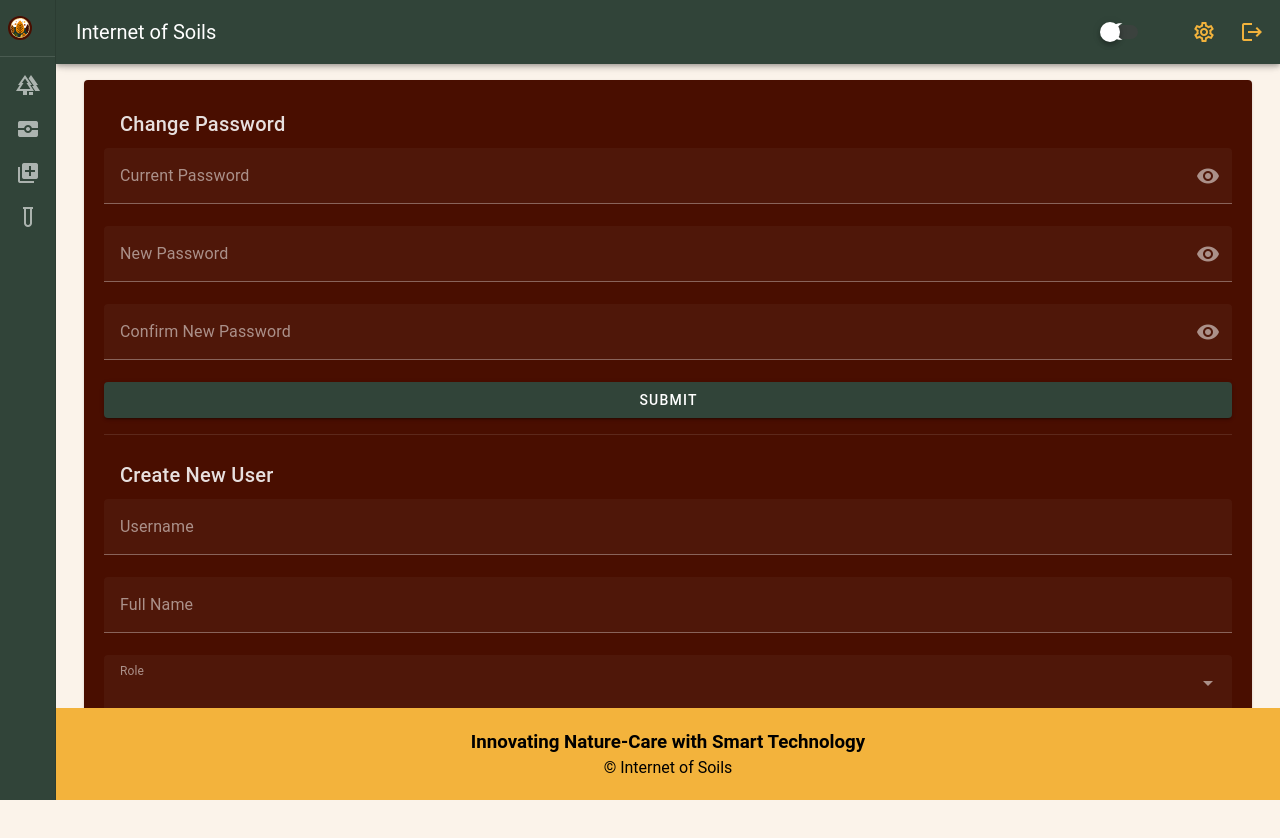
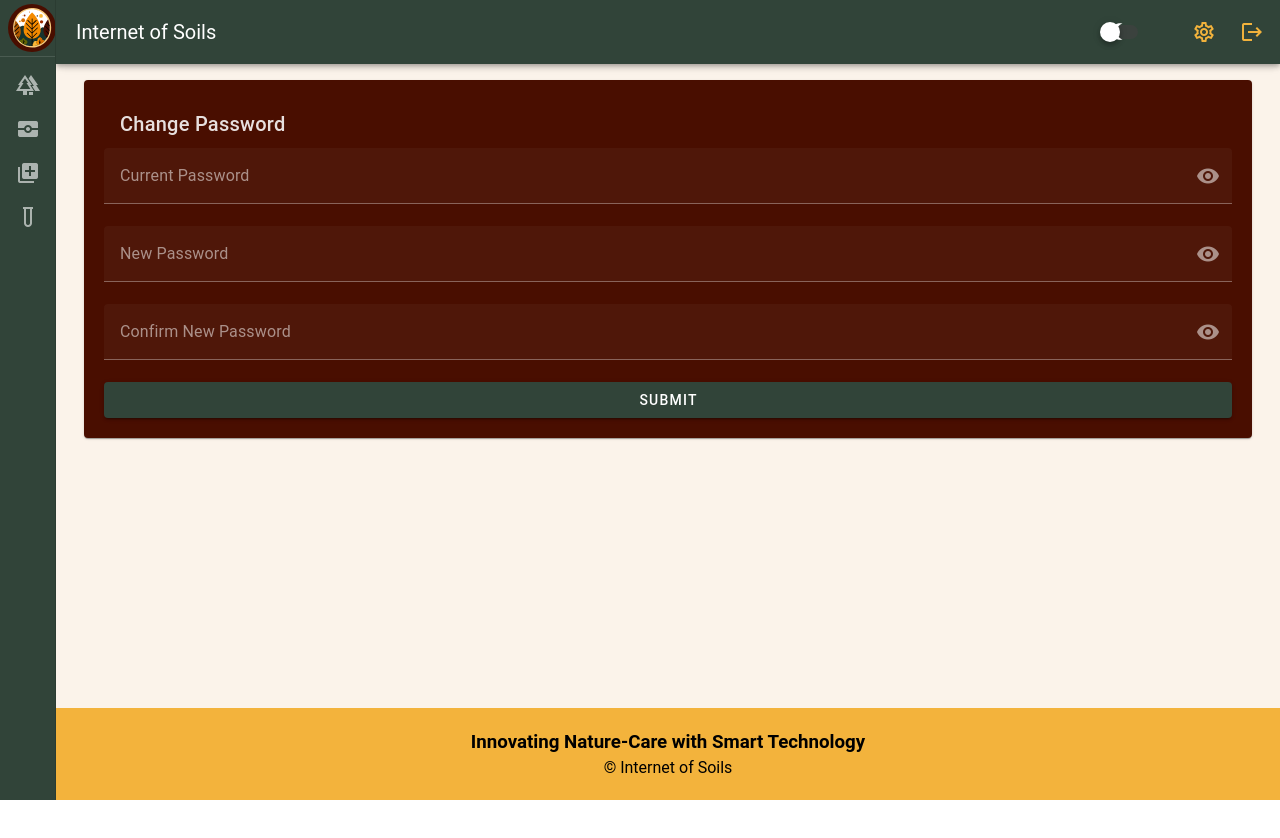
Before and after one commit to enricocirignaco/infrastructureforsensormanagment, a Vue app in the folder src/webapp-frontend/app/: page /settings in a window 1280 px wide. Shown: the top 838 px of the page. After the commit the page ends 800 px from the top, so only its background shows below. Built offline with nearby package versions, Linux system fonts and the light colour scheme; sample sign-in values are in the browser's storage.

Commit message:
settings implemented

```diff
--- a/src/webapp-frontend/app/src/views/MainLayout.vue
+++ b/src/webapp-frontend/app/src/views/MainLayout.vue
@@ -2,41 +2,40 @@
   <v-app>
     <!-- Sidebar (Rail Variant) -->
     <v-navigation-drawer
-      :rail="rail"
-      permanent
-      color="primary"
-    >
+    :rail="rail"
+    permanent color="primary">
       <v-list-item
-        prepend-avatar="/images/logo.svg"
-        title="John Leider"
-        nav
-        style="cursor: pointer;"
-        @click="rail = !rail"
-
+      nav
+      style="cursor: pointer;"
+      @click="rail = !rail"
+      :title="authStore.getUser.full_name"
       >
-        <!-- collapse button -->
-        <template v-slot:append>
-          <v-btn
-            icon="mdi-chevron-left"
-            variant="text"
-          ></v-btn>
+        <template #prepend>
+          <v-avatar size="48">
+            <v-img src="/images/logo.svg" />
+          </v-avatar>
         </template>
       </v-list-item>
 
       <v-divider></v-divider>
 
       <v-list density="compact" nav>
-        <v-list-item prepend-icon="mdi-forest-outline" title="Projects" value="projects" @click="router.push('/projects')"></v-list-item>
-        <v-list-item prepend-icon="mdi-passport-biometric" title="Sensor Nodes" value="sensorNodes" @click="router.push('/sensor-nodes')"></v-list-item>
-        <v-list-item prepend-icon="mdi-plus-box-multiple" title="Node Templates" value="nodeTemplates" @click="router.push('/node-templates')"></v-list-item>
-        <v-list-item prepend-icon="mdi-test-tube-empty" title="Sensors" value="sensors" @click="router.push('/snesors')"></v-list-item>
+        <v-list-item prepend-icon="mdi-forest-outline" title="Projects" value="projects"
+          @click="router.push('/projects')"></v-list-item>
+        <v-list-item prepend-icon="mdi-passport-biometric" title="Sensor Nodes" value="sensorNodes"
+          @click="router.push('/sensor-nodes')"></v-list-item>
+        <v-list-item prepend-icon="mdi-plus-box-multiple" title="Node Templates" value="nodeTemplates"
+          @click="router.push('/node-templates')"></v-list-item>
+        <v-list-item prepend-icon="mdi-test-tube-empty" title="Sensors" value="sensors"
+          @click="router.push('/snesors')"></v-list-item>
       </v-list>
     </v-navigation-drawer>
 
     <!-- Header (Navbar) -->
     <v-app-bar app color="primary">
 
-      <v-toolbar-title style="cursor: pointer;" @click="router.push('/')">{{ textStore.applicationName }}</v-toolbar-title>
+      <v-toolbar-title style="cursor: pointer;" @click="router.push('/')">{{ textStore.applicationName
+        }}</v-toolbar-title>
       <v-spacer></v-spacer>
 
       <!-- Custom Dark Mode Toggle -->
@@ -79,11 +78,12 @@
 
 const textStore = useTextStore()
 const rail = ref(true)
+const authStore = useAuthStore()
 
 // Logout Functionality
 const logout = () => {
   // Remove user session and redirect to login page
-  const authStore = useAuthStore()
+  console.log(authStore.getUser)
   authStore.clearToken()
   router.push('/login')
 }
--- a/src/webapp-frontend/app/src/views/SettingsView.vue
+++ b/src/webapp-frontend/app/src/views/SettingsView.vue
@@ -4,90 +4,75 @@
 
         <!-- Password Change Form -->
         <v-form ref="passwordForm" @submit.prevent="submitPasswordForm">
-            <v-text-field
-                v-model="currentPassword"
-                :type="showCurrentPassword ? 'text' : 'password'"
-                label="Current Password"
-                :append-inner-icon="showCurrentPassword ? 'mdi-eye-off' : 'mdi-eye'"
-                @click:append-inner="showCurrentPassword = !showCurrentPassword"
-                autocomplete="current-password"
-                required
-                :rules="[v => !!v || 'Password is required']"
-              />
+            <!-- Needed for autofill functionality -->
+            <input type="text" name="username" autocomplete="username" hidden />
+            <v-text-field v-model="currentPassword" :type="showCurrentPassword ? 'text' : 'password'"
+                label="Current Password" :append-inner-icon="showCurrentPassword ? 'mdi-eye-off' : 'mdi-eye'"
+                @click:append-inner="showCurrentPassword = !showCurrentPassword" autocomplete="current-password"
+                required :rules="[v => !!v || 'Password is required']" />
 
-            <v-text-field
-                v-model="newPassword"
-                :type="showNewPassword ? 'text' : 'password'"
-                label="New Password"
+            <v-text-field v-model="newPassword" :type="showNewPassword ? 'text' : 'password'" label="New Password"
                 :append-inner-icon="showNewPassword ? 'mdi-eye-off' : 'mdi-eye'"
-                @click:append-inner="showNewPassword = !showNewPassword"
-                autocomplete="new-password"
-                required
-                :rules="[v => !!v || 'New Password is required']"
-            />
+                @click:append-inner="showNewPassword = !showNewPassword" autocomplete="new-password" required
+                :rules="[v => !!v || 'New Password is required']" />
 
-            <v-text-field
-                v-model="confirmPassword"
-                :type="showConfirmPassword ? 'text' : 'password'"
-                label="Confirm New Password"
-                :append-inner-icon="showConfirmPassword ? 'mdi-eye-off' : 'mdi-eye'"
-                @click:append-inner="showConfirmPassword = !showConfirmPassword"
-                autocomplete="new-password"
-                required
+            <v-text-field v-model="confirmPassword" :type="showConfirmPassword ? 'text' : 'password'"
+                label="Confirm New Password" :append-inner-icon="showConfirmPassword ? 'mdi-eye-off' : 'mdi-eye'"
+                @click:append-inner="showConfirmPassword = !showConfirmPassword" autocomplete="new-password" required
                 :rules="[
                     v => !!v || 'Confirm Password is required',
                     v => v === newPassword || 'Passwords must match'
-                ]"
-
-            />
-
+]" />
             <v-btn type="submit" color="primary">Submit</v-btn>
         </v-form>
 
         <!-- Error Messages -->
         <v-alert v-if="errorMessage" type="error" class="mt-4">{{ errorMessage }}</v-alert>
         <v-alert v-if="successMessage" type="success" class="mt-4">{{ successMessage }}</v-alert>
+    </v-card>
+    <v-container v-if="authStore.getUser.role === 'Admin'">
+        <v-divider class="my-4"></v-divider>
+        <!-- Admin Only Section -->
+        <v-card-title>Admin Section</v-card-title>
+        <v-divider class="my-4"></v-divider>
 
-        <!-- New User Section (Visible for Admins only) -->
-        <v-divider class="my-4"></v-divider>
-        <v-card-title>Create New User</v-card-title>
+        <v-card>
+            <v-card-title>Create New User</v-card-title>
+            <!-- Create new user -->
+            <v-card>
+                <v-card-title>Create New User</v-card-title>
+                <v-form @submit.prevent="createNewUser">
 
-        <v-form @submit.prevent="createNewUser">
-            <v-text-field
-                v-model="newUser.username"
-                label="Username"
-                required
-            />
-            <v-text-field
-                v-model="newUser.fullname"
-                label="Full Name"
-                required
-            />
-            <v-select
-                v-model="newUser.role"
-                :items="roles"
-                label="Role"
-                required
-            />
+                    <v-text-field v-model="newUser.email" type="email" label="Email" required
+                        :rules="[v => !!v || 'Email address is required']" />
+                    <v-text-field v-model="newUser.fullname" label="Full Name" required
+                        :rules="[v => !!v || 'Full name is required']" />
+                    <v-select v-model="newUser.role" :items="roles" label="Role"
+                        :rules="[v => !!v || 'User role is required']" required />
 
-            <!-- Submit Button to create a new user -->
-            <v-btn type="submit" color="primary">Create User</v-btn>
-        </v-form>
+                    <v-btn type="submit" color="primary">Create User</v-btn>
+                </v-form>
 
-        <!-- Display the randomly generated password for the new user -->
-        <v-alert v-if="generatedPassword" type="info" class="mt-4">
-            Generated Password: {{ generatedPassword }}
-            <v-btn icon @click="copyPassword" class="ml-2">
-                <v-icon>mdi-content-copy</v-icon>
-            </v-btn>
-        </v-alert>
-    </v-card>
+                <v-alert v-if="adminSuccessMessage" type="info" class="mt-4">
+                    <span>{{adminSuccessMessage}}<br>Generated Password: {{ generatedPassword }}</span>
+                    <v-icon class="ml-2 cursor-pointer" size="18" @click="copyPassword">
+                        mdi-content-copy
+                    </v-icon>
+                    <span v-if="passwordCopied" class="ml-2"><br>Password Copied Successfully!</span>
+
+                </v-alert>
+                <v-alert v-if="adminErrorMessage" type="error" class="mt-4">{{ adminErrorMessage }}</v-alert>
+
+            </v-card>
+        </v-card>
+    </v-container>
 </template>
 
 <script setup>
 import { ref } from 'vue'
 import userService from '@/services/userService'
 import { useAuthStore } from '@/stores/authStore'
+import utils from '@/utils/utils'
 // State for password change
 const currentPassword = ref('')
 const newPassword = ref('')
@@ -101,23 +86,26 @@
 const authStore = useAuthStore()
 // State for creating a new user (visible only for admins)
 const newUser = ref({
-  username: '',
+    email: '',
   fullname: '',
   role: ''
 })
 
-const roles = ['Admin', 'User'] // Example roles for user creation
+const roles = ['Admin', 'Researcher', 'Technician'] // Example roles for user creation
 const generatedPassword = ref('')
+const passwordCopied = ref(false)
+const adminSuccessMessage = ref('')
+const adminErrorMessage = ref('')
+
 
 // Handle form submission for personal password change
 const submitPasswordForm = () => {
     // Validate the password change form
     if (currentPassword.value && newPassword.value && newPassword.value === confirmPassword.value) {
         // Update Password
-        userService.patchUserPassword(authStore.getUserId(), currentPassword.value, newPassword.value)
+        userService.patchUserPassword(authStore.getUser().uuid, currentPassword.value, newPassword.value)
             .then((token) => {
                 authStore.setToken(token)
-                console.log(userService.getUser(authStore.getUserId()))
                 successMessage.value = 'Your password has been successfully changed.'
                 errorMessage.value = ''
             })
@@ -130,32 +118,29 @@
         passwordForm.value.resetValidation()
     }
 }
+// Handle new user creation
+const createNewUser = () => {
+    if (newUser.value.email && newUser.value.fullname && newUser.value.role) {
+        // Generate a random password for the new user
+        generatedPassword.value = utils.generateRandomPassword()
+        const user = {
+            email: newUser.value.email,
+            fullname: newUser.value.fullname,
+            role: newUser.value.role,
+            password: generatedPassword.value
+        }
+        userService.postUser(user)
+            .then(() => {
+                adminSuccessMessage.value = 'New user created successfully.'
+                adminErrorMessage.value = ''
+            })
+            .catch((error) => {
+                adminErrorMessage.value = 'Failed to create new user: ' + error.message
+                adminSuccessMessage.value = ''
+            })
 
-// Generate a random password for the new user
-const generateRandomPassword = () => {
-  const chars = 'ABCDEFGHIJKLMNOPQRSTUVWXYZabcdefghijklmnopqrstuvwxyz0123456789'
-  let password = ''
-  for (let i = 0; i < 8; i++) {
-    password += chars.charAt(Math.floor(Math.random() * chars.length))
-  }
-  return password
-}
-
-// Handle user creation
-const createNewUser = () => {
-    if (newUser.value.username && newUser.value.fullname && newUser.value.role) {
-        // Generate a random password for the new user
-        generatedPassword.value = generateRandomPassword()
-
-        // Simulate creating a new user (you can replace this with an actual API call)
-        console.log('New user created:', newUser.value)
-
-        // Reset the new user form
-        newUser.value.username = ''
-        newUser.value.fullname = ''
-        newUser.value.role = ''
-    } else {
-        errorMessage.value = 'Please fill in all fields to create the user.'
+        passwordForm.value.reset()
+        passwordForm.value.resetValidation()
     }
 }
 
@@ -163,10 +148,7 @@
 const copyPassword = () => {
     navigator.clipboard.writeText(generatedPassword.value)
         .then(() => {
-            successMessage.value = 'Password copied to clipboard!'
-        })
-        .catch(() => {
-            errorMessage.value = 'Failed to copy password.'
+            passwordCopied.value = true
         })
 }
 </script>
```
